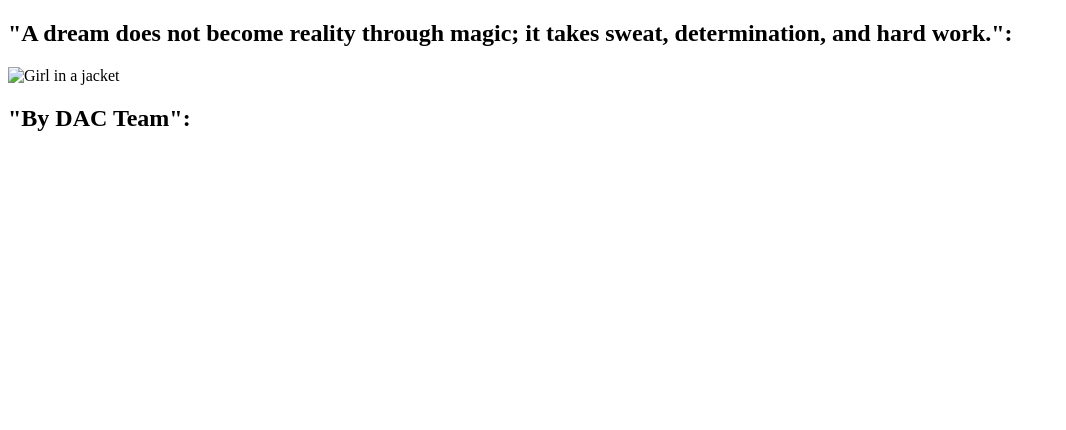
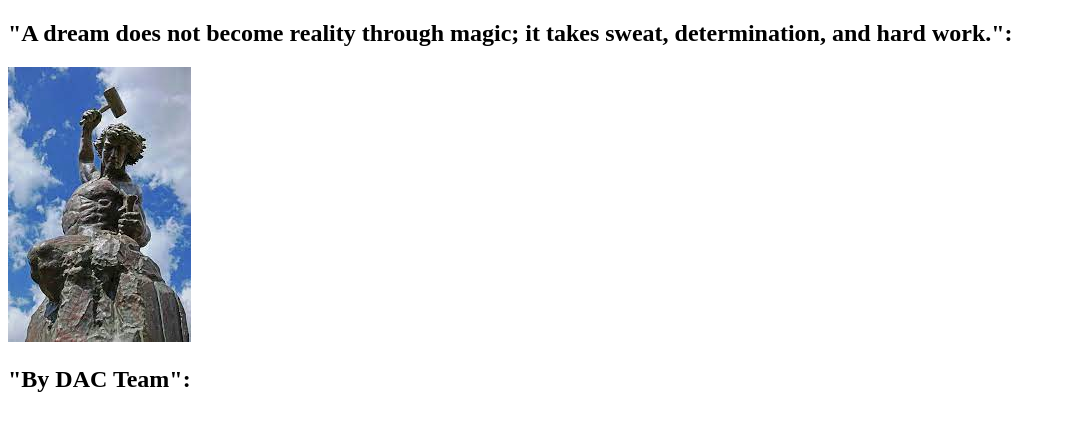
Before and after one commit to HarikiranGit/GitHubActions--demo, a plain HTML site: page web-pages/index.html in a window 1280 px wide. Shown: the whole page, without its empty margins (0-1066 px from the left). Drawn offline with Linux system fonts and the light colour scheme.

Commit message:
Update index.html

```diff
--- a/web-pages/index.html
+++ b/web-pages/index.html
@@ -4,7 +4,7 @@
 
 <h2>"A dream does not become reality through magic; it takes sweat, determination, and hard work.":</h2>
 
-<img src="img.jpeg" alt="Girl in a jacket" width="183" height="275">
+<img src="img.jpg" alt="Self Made" width="183" height="275">
 <h2>"By DAC Team":</h2>
 </body>
 </html>
```
